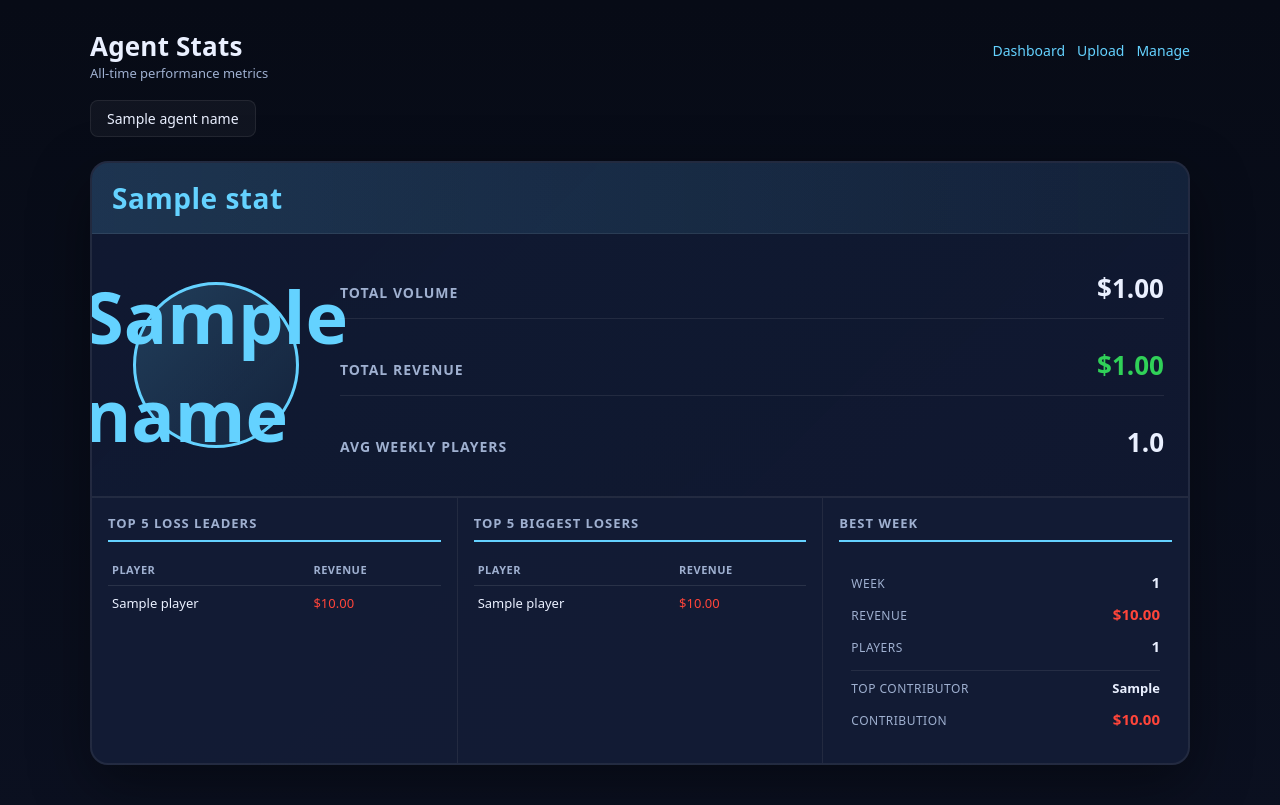
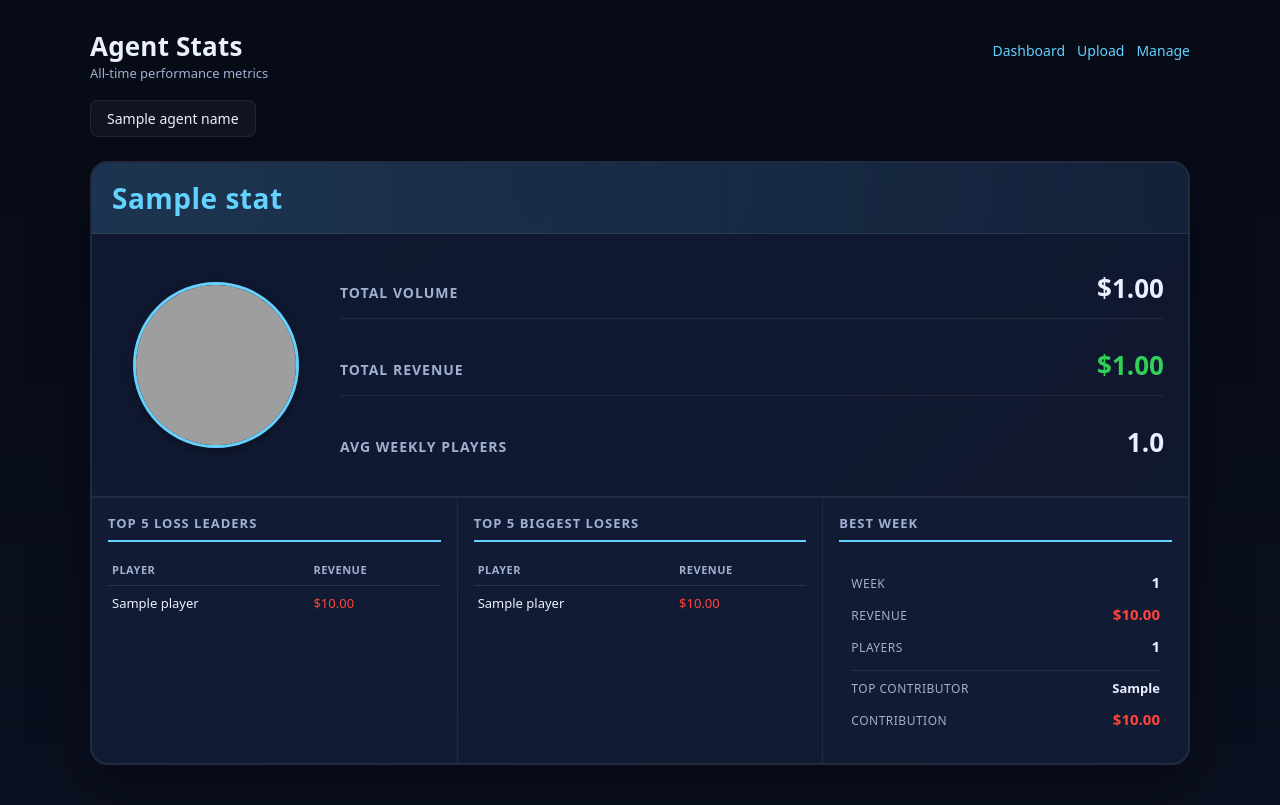
Before and after one commit to trossco84/baw_v2, a FastAPI app: template app/templates/stats.html in a window 1280 px wide. Shown: the top 805 px of the page. Run offline with FastAPI, Linux system fonts and the light colour scheme; the template is opened without the code that fills it: most values are stand-ins (such as "Sample title", 1, 10 or a date in 2020); some libraries are stand-ins or nearby versions; grey boxes are pictures that could not be loaded.

Commit message:
mobile rendering updated

```diff
--- a/app/main.py
+++ b/app/main.py
@@ -5,6 +5,7 @@
 from fastapi import FastAPI, Request, Depends, Query, Form, File, UploadFile, HTTPException
 from fastapi.responses import HTMLResponse, JSONResponse
 from fastapi.templating import Jinja2Templates
+from fastapi.staticfiles import StaticFiles
 from app.auth import basic_auth
 from app.models import (
     Agent, AgentCreate, AgentUpdate,
@@ -17,6 +18,9 @@
 
 app = FastAPI()
 templates = Jinja2Templates(directory="app/templates")
+
+# Mount static files for agent images
+app.mount("/static", StaticFiles(directory="app/static"), name="static")
 
 def get_db():
     return psycopg2.connect(os.getenv("DATABASE_URL"))
--- a/app/templates/base.html
+++ b/app/templates/base.html
@@ -27,7 +27,12 @@
       h1{ font-size: 26px; margin:0; letter-spacing: .2px; }
       .sub{ color:var(--muted); font-size: 13px; }
       .grid{ display:grid; grid-template-columns: repeat(3, 1fr); gap: 12px; }
-      @media (max-width: 900px){ .grid{ grid-template-columns: 1fr; } }
+      @media (max-width: 900px){
+        .grid{ grid-template-columns: 1fr; }
+        .title{ flex-direction: column; align-items: flex-start; gap: 8px; }
+        h1{ font-size: 22px; }
+        .sub{ font-size: 12px; }
+      }
 
       .card{
         background: rgba(17,26,51,.85);
@@ -86,6 +91,16 @@
       .action-pay{ background: rgba(48,209,88,.12); border: 1px solid rgba(48,209,88,.25); color: var(--green); padding: 4px 8px; border-radius: 999px; font-size: 12px; }
       .action-req{ background: rgba(255,69,58,.12); border: 1px solid rgba(255,69,58,.25); color: var(--red); padding: 4px 8px; border-radius: 999px; font-size: 12px; }
       .footer-note{ margin-top: 14px; color: var(--muted); font-size: 12px; }
+
+      @media (max-width: 768px){
+        .table{ font-size: 13px; }
+        th, td{ padding: 8px 6px; font-size: 13px; }
+        th{ font-size: 10px; }
+        .action-pay, .action-req{ font-size: 10px; padding: 3px 6px; }
+        .footer-note{ font-size: 11px; line-height: 1.4; }
+        .pill{ font-size: 11px; padding: 5px 8px; }
+        .metric .k, .metric .v{ font-size: 12px; }
+      }
       .center {
         text-align: center;
       }
--- a/app/templates/stats.html
+++ b/app/templates/stats.html
@@ -35,9 +35,13 @@
       </div>
 
       <div class="card-top">
-        <!-- Left: Placeholder for image/icon -->
+        <!-- Left: Agent profile image -->
         <div class="agent-avatar">
-          <div class="avatar-placeholder">{{ stats.name[0] }}</div>
+          <img src="/static/{{ stats.name.lower() }}.jpg"
+               alt="{{ stats.name }}"
+               class="avatar-image {% if stats.name.lower() == 'orso' %}avatar-zoomed-out{% endif %}"
+               onerror="this.style.display='none'; this.nextElementSibling.style.display='flex';">
+          <div class="avatar-placeholder" style="display: none;">{{ stats.name[0] }}</div>
         </div>
 
         <!-- Right: Key characteristics -->
@@ -225,6 +229,20 @@
     display: flex;
     align-items: center;
     justify-content: center;
+    position: relative;
+  }
+
+  .avatar-image {
+    width: 160px;
+    height: 160px;
+    border-radius: 50%;
+    object-fit: cover;
+    border: 3px solid var(--blue);
+    box-shadow: 0 4px 12px rgba(0,0,0,.3);
+  }
+
+  .avatar-zoomed-out {
+    transform: scale(0.85);
   }
 
   .avatar-placeholder {
```
Also changed, not shown: app/templates/dashboard.html (+57 -1 lines), app/static/gabe.jpg (added), app/static/orso.jpg (added), app/static/trev.jpg (added).
